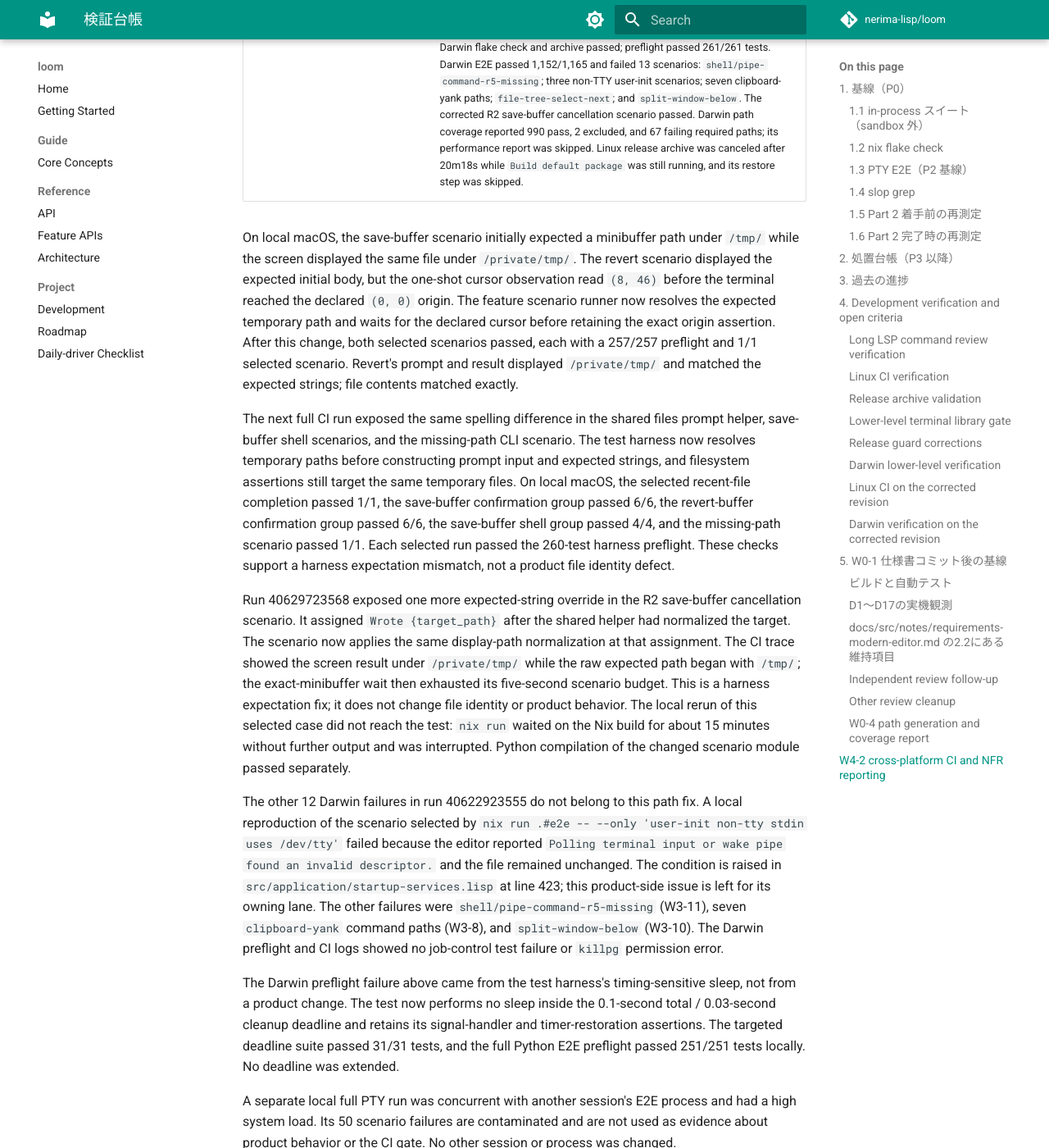
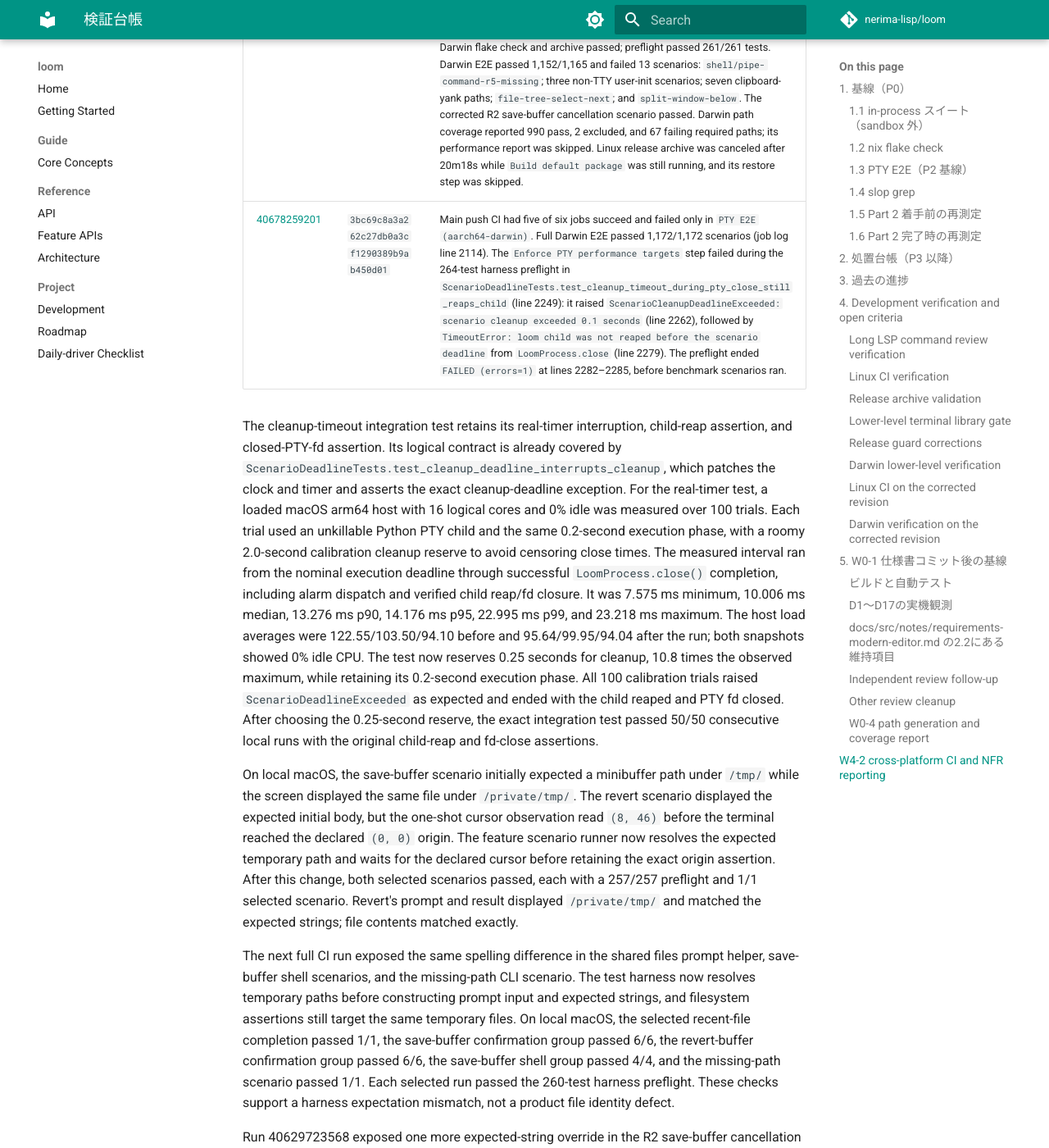
Before and after one commit to nerima-lisp/loom, an MkDocs documentation site: the page built from docs/src/notes/verification-ledger.md, in a window 1280 px wide and 1400 px high, scrolled down 35230 px. Shown: the whole window at 82% size. Built offline with MkDocs 1.6.1 and Material for MkDocs 9.7.7, drawn with Linux system fonts in a browser that asks for light colours; comment, search, counter and statistics services are not loaded.

Commit message:
docs(ledger): record Darwin cleanup calibration

```diff
--- a/docs/src/notes/verification-ledger.md
+++ b/docs/src/notes/verification-ledger.md
@@ -1044,6 +1044,28 @@ counts above refer to separate local, CI, and current-workspace snapshots.
 | [40622923555](https://github.com/nerima-lisp/loom/actions/runs/40622923555) | `acc36bdd39c6ef1762c02b3ebe97d0ec6b481cd7` | Linux full E2E passed 1,164/1,164 scenarios and covered 148/148 commands. Darwin preflight passed 260/260 tests; full E2E passed 1,134/1,164 with 30 failures. Eighteen failures were files-path expectations that compared `/tmp/...` with the screen's `/private/tmp/...`; the remaining 12 were one shell pipe case, three user-init non-TTY cases, seven clipboard cases, and one window cursor case owned outside W4-2. Linux and Darwin flake checks and both release archives passed. Darwin's log contained no `PermissionError` or `killpg` failure. |
 | [40629723568](https://github.com/nerima-lisp/loom/actions/runs/40629723568) | `42ad1e19d3b99f1696c913e1aa1f70b4c71eb792` | Darwin preflight passed 261/261 tests; full E2E passed 1,152/1,164 scenarios. Failures were one save-buffer cancellation expectation showing `/tmp/...` while the screen showed `/private/tmp/...`, one W3-11 shell-pipe case, three non-TTY cases (`R7 xargs non-tty stdin`, `non-tty stdin uses /dev/tty`, and `non-tty stdout uses /dev/tty`), and seven W3-8 clipboard-yank cases. Path coverage reported 986 pass, 2 excluded, and 59 failing required paths. The Darwin performance report was skipped. Linux PTY E2E was canceled while building the default package after the job reached its 12-minute maximum, so it produced no E2E result. Linux flake check timed out after 1,800 seconds (exit 124). Linux release archive, Darwin flake check, and Darwin release archive passed. |
 | [40639146526](https://github.com/nerima-lisp/loom/actions/runs/40639146526) | `a54f28a21924f2fd7cceafcd7919af2aa956ef54` | Linux flake check and full E2E passed; E2E passed 1,165/1,165 scenarios and covered 148/148 commands. Path coverage reported 1,003 pass, 2 excluded, and 54 failing required paths. Startup was 0.194 s, NFR-01 open was 0.890 s, redraw p95 was 1.773 ms, and D13 was 39.115 ms, all within their unchanged thresholds. The end-of-buffer sample reported 3.556 s, but did not observe the last line before its deadline; it remains informational. Darwin flake check and archive passed; preflight passed 261/261 tests. Darwin E2E passed 1,152/1,165 and failed 13 scenarios: `shell/pipe-command-r5-missing`; three non-TTY user-init scenarios; seven clipboard-yank paths; `file-tree-select-next`; and `split-window-below`. The corrected R2 save-buffer cancellation scenario passed. Darwin path coverage reported 990 pass, 2 excluded, and 67 failing required paths; its performance report was skipped. Linux release archive was canceled after 20m18s while `Build default package` was still running, and its restore step was skipped. |
+| [40678259201](https://github.com/nerima-lisp/loom/actions/runs/40678259201) | `3bc69c8a3a262c27db0a3cf1290389b9ab450d01` | Main push CI had five of six jobs succeed and failed only in `PTY E2E (aarch64-darwin)`. Full Darwin E2E passed 1,172/1,172 scenarios (job log line 2114). The `Enforce PTY performance targets` step failed during the 264-test harness preflight in `ScenarioDeadlineTests.test_cleanup_timeout_during_pty_close_still_reaps_child` (line 2249): it raised `ScenarioCleanupDeadlineExceeded: scenario cleanup exceeded 0.1 seconds` (line 2262), followed by `TimeoutError: loom child was not reaped before the scenario deadline` from `LoomProcess.close` (line 2279). The preflight ended `FAILED (errors=1)` at lines 2282–2285, before benchmark scenarios ran. |
+
+The cleanup-timeout integration test retains its real-timer interruption,
+child-reap assertion, and closed-PTY-fd assertion. Its logical contract is
+already covered by `ScenarioDeadlineTests.test_cleanup_deadline_interrupts_cleanup`,
+which patches the clock and timer and asserts the exact cleanup-deadline
+exception. For the real-timer test, a loaded macOS arm64 host with 16 logical
+cores and 0% idle was measured over 100 trials. Each trial used an unkillable
+Python PTY child and the same 0.2-second execution phase, with a roomy
+2.0-second calibration cleanup reserve to avoid censoring close times. The
+measured interval ran from the nominal execution deadline through successful
+`LoomProcess.close()` completion, including alarm dispatch and verified child
+reap/fd closure. It was 7.575 ms minimum, 10.006 ms median, 13.276 ms p90,
+14.176 ms p95, 22.995 ms p99, and 23.218 ms maximum. The host load averages
+were 122.55/103.50/94.10 before and 95.64/99.95/94.04 after the run; both
+snapshots showed 0% idle CPU. The test now reserves 0.25 seconds for cleanup,
+10.8 times the observed maximum, while retaining its 0.2-second execution
+phase. All 100 calibration trials raised `ScenarioDeadlineExceeded` as
+expected and ended with the child reaped and PTY fd closed.
+After choosing the 0.25-second reserve, the exact integration test passed
+50/50 consecutive local runs with the original child-reap and fd-close
+assertions.
 
 On local macOS, the save-buffer scenario initially expected a minibuffer path under
 `/tmp/` while the screen displayed the same file under `/private/tmp/`. The revert
```
